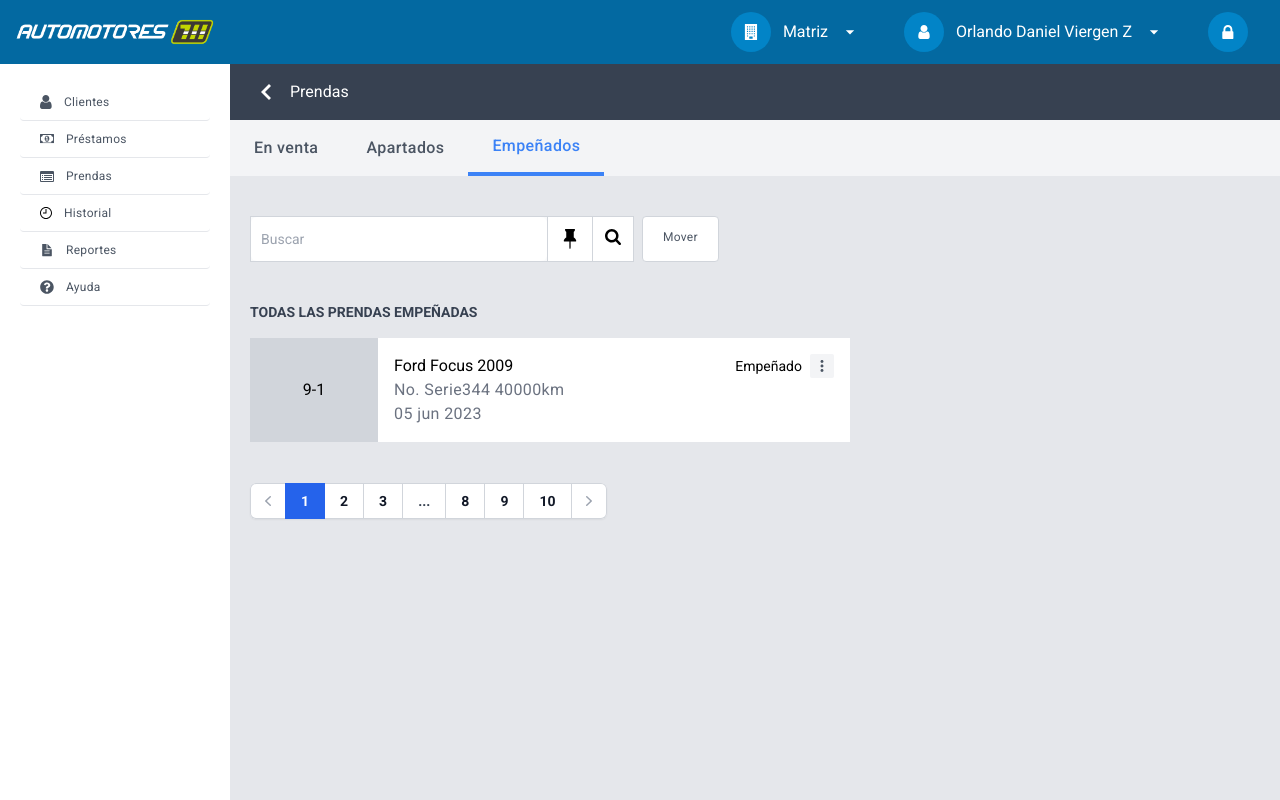
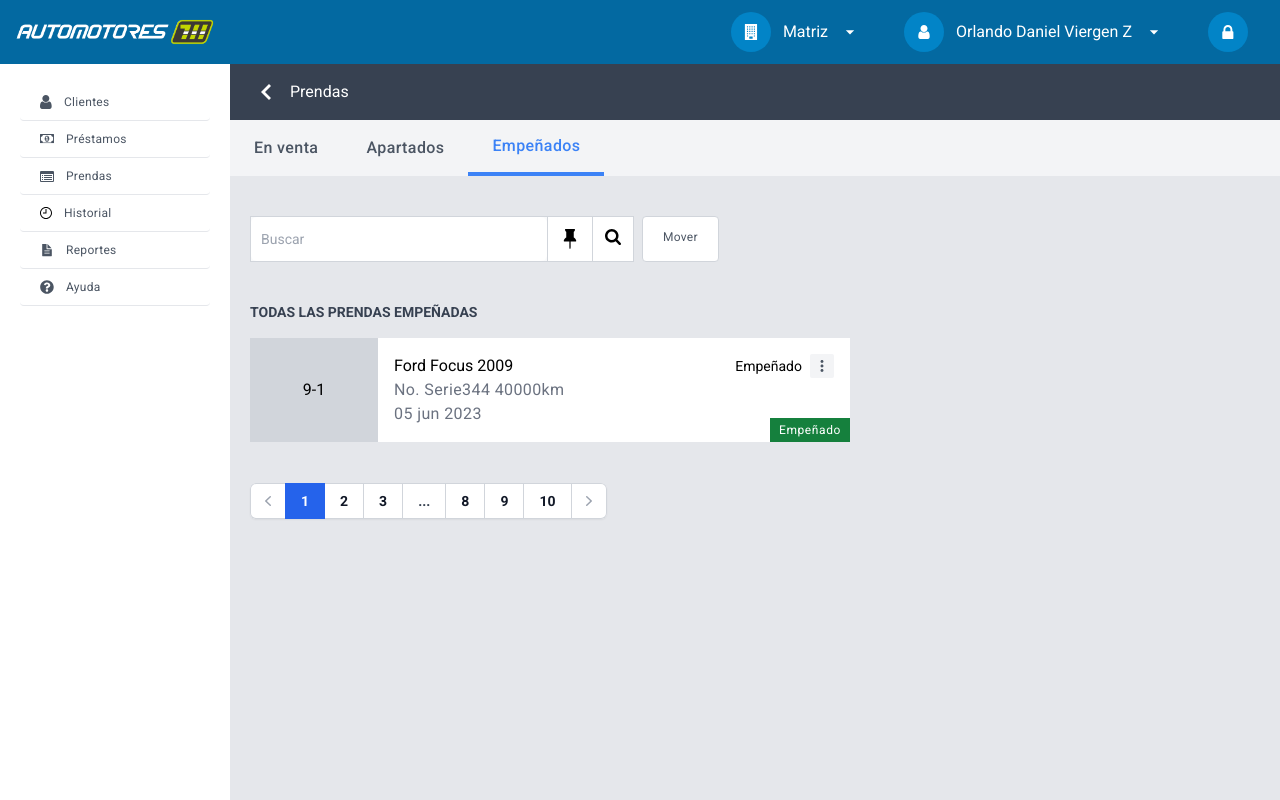
Before and after one commit to karen-nino/711-automotores, a Next.js app: page /pages/prendas in a window 1280 px wide. Built offline with nearby package versions, Linux system fonts and the light colour scheme.

Commit message:
prenda-tag, button

```diff
--- a/app/pages/clientes/informacion-cliente/page.js
+++ b/app/pages/clientes/informacion-cliente/page.js
@@ -22,7 +22,7 @@ const InformacionCliente = () => {
 
                         <article className='flex items-center pl-6 text-base text-white bg-gray-700 h-14'>
                             <Link href="../" className='mr-3'>
-                                <svg xmlns="http://www.w3.org/2000/svg" width="24" height="24" viewBox="0 0 24 24" className='fill-white hover:fill-gray-400'>
+                                <svg xmlns="http://www.w3.org/2000/svg" width="24" height="24" viewBox="0 0 24 24" className='cursor-pointer fill-white hover:fill-gray-400'>
                                     <path fill-rule="evenodd" clip-rule="evenodd" d="M15 20L7 12L15 4L17 6L11 12L17 18L15 20Z"  />
                                 </svg>
                             </Link>
--- a/app/pages/prendas/page.js
+++ b/app/pages/prendas/page.js
@@ -21,8 +21,8 @@ const prendas = () => {
 
                         <article className='flex items-center pl-6 text-base text-white bg-gray-700 h-14'>
                             <div className='mr-3'>
-                                <svg xmlns="http://www.w3.org/2000/svg" width="24" height="24" viewBox="0 0 24 24" fill="none">
-                                    <path fill-rule="evenodd" clip-rule="evenodd" d="M15 20L7 12L15 4L17 6L11 12L17 18L15 20Z" fill="white" />
+                                <svg xmlns="http://www.w3.org/2000/svg" width="24" height="24" viewBox="0 0 24 24" className='cursor-pointer fill-white hover:fill-gray-400'>
+                                    <path fill-rule="evenodd" clip-rule="evenodd" d="M15 20L7 12L15 4L17 6L11 12L17 18L15 20Z" />
                                 </svg>
                             </div>
                             <span>Prendas</span>
@@ -87,15 +87,16 @@ const prendas = () => {
 
                                 <div className='grid gap-5  grid-cols-[600px,600px]'>
 
-                                    <article className='flex bg-white cursor-pointer'>
+                                    <article className='flex cursor-pointer'>
                                         <div>
                                             <div className='flex items-center justify-center w-32 h-full bg-gray-300'>
                                                 9-1
                                             </div>
                                         </div>
 
-                                        <div className='flex justify-between w-full p-4'>
-                                            <div>
+                                        <div className='relative flex justify-between w-full p-4 bg-white'>
+
+                                             <div>
                                                 <p className=''>Ford Focus 2009</p>
                                                 <p className='tracking-wide text-gray-500'>No. Serie344 40000km</p>
                                                 <p className='tracking-wide text-gray-500'>05  jun 2023</p>
@@ -111,9 +112,15 @@ const prendas = () => {
                                                     </a>
                                                 </div>
                                             </div>
+
+                                            <div className='absolute bottom-0 right-0 flex items-center justify-center w-20 h-6 bg-green-700'>
+                                            <p className='text-xs tracking-wider text-white'>Empeñado</p>
+                                            </div>
+
+
                                         </div>
+
                                     </article>
-
 
 
                                 </div>
```
